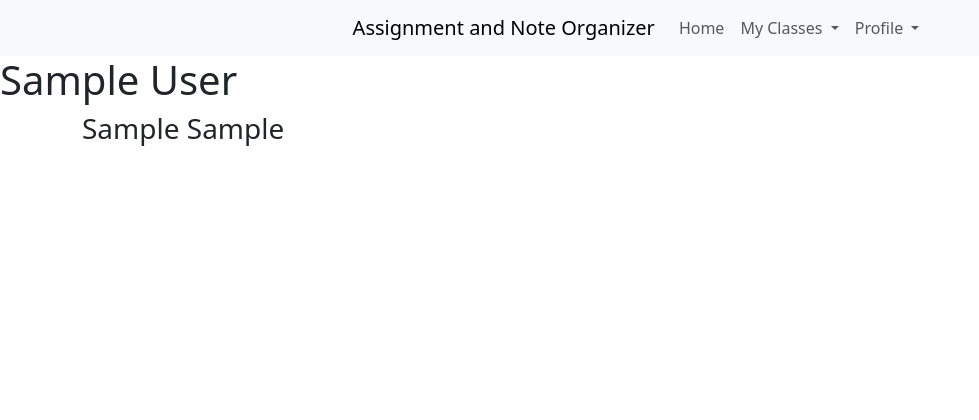
After one commit to eliasposner/HoosNotes, a Django app: page /class/1/ in a window 1280 px wide. The commit adds this page. Shown: the top 420 px of the page, without its empty margins (0-979 px from the left). Run offline with Django 3.2, Linux system fonts and the light colour scheme; a user stored in the database is signed in; tables that the repository leaves empty hold one stand-in row (values such as "Sample post"); some libraries are stand-ins or nearby versions.

Commit message:
Added Class detailpage, made list of classes point to each class detail page, made it so header makes user sign in if they haven't

```diff
--- a/scheduler/templates/base.html
+++ b/scheduler/templates/base.html
@@ -21,15 +21,13 @@
                 <li class="nav-item">
                     <a class="nav-link" href="/">Home</a>
                 </li>
+                {% if user.is_authenticated %}
                 <li class="nav-item dropdown">
                     <a class="nav-link dropdown-toggle" href="#" id="classDropdown" role="button" data-bs-toggle="dropdown" aria-haspopup="true" aria-expanded="false">
                         My Classes
                     </a>
                     <div class="dropdown-menu" aria-labelledby="classDropdown">
-                        <a class="dropdown-item" href="/listclasses">All Classes</a>
-                        <a class="dropdown-item" href="#">Class 1</a>
-                        <a class="dropdown-item" href="#">Class 2</a>
-                        <a class="dropdown-item" href="#">Class 3</a>
+                            <a class="dropdown-item" href="/listclasses">All Classes</a>
                         <a class="dropdown-item" href="/createclass"> + Add class</a>
                         <a class="dropdown-item" href="#">+ Join class</a>
                     </div>
@@ -45,6 +43,11 @@
                         <a class="dropdown-item" href="{% url 'account_logout' %}"> Log out </a>
                     </div>
                 </li>
+                {% else %}
+                <li class="nav-item">
+                    <a class="nav-link" href="{% provider_login_url 'google' %}">Login with Google</a>
+                </li>
+                {% endif %}
             </ul>
         </div>
 
--- /dev/null
+++ b/scheduler/templates/scheduler/class.html
@@ -0,0 +1,11 @@
+{% extends "base.html" %}
+
+
+{% block content %}
+<h1>{{ object.class_name }}</h1>
+
+<div class="container">
+    <h3>{{ object.instructor }} {{object.location}}</h3>
+</div>
+
+{% endblock %}
--- a/scheduler/templates/scheduler/listclass.html
+++ b/scheduler/templates/scheduler/listclass.html
@@ -4,7 +4,7 @@
 {% if list_of_classes %}
     <ul class="list-group text-center">
     {% for class in list_of_classes %}
-        <li class="list-group-item"> Class: {{class.class_name}} &nbsp;&nbsp;&nbsp; Instructor: {{class.instructor}} &nbsp;&nbsp;&nbsp; Start: {{class.start_time}} &nbsp;&nbsp;&nbsp; End: {{class.end_time}} &nbsp;&nbsp;&nbsp; Location: {{class.location}} &nbsp;&nbsp;&nbsp; Days: {{class.days_of_the_week}} </li>
+        <li class="list-group-item"><a href="{% url 'class_detail' class.id %}"> Class: {{class.class_name}}</a>&nbsp;&nbsp;&nbsp; Instructor: {{class.instructor}} &nbsp;&nbsp;&nbsp; Start: {{class.start_time}} &nbsp;&nbsp;&nbsp; End: {{class.end_time}} &nbsp;&nbsp;&nbsp; Location: {{class.location}} &nbsp;&nbsp;&nbsp; Days: {{class.days_of_the_week}} </li>
     {% endfor %}
     </ul>
 {% else %}
--- a/scheduler/urls.py
+++ b/scheduler/urls.py
@@ -15,5 +15,5 @@ urlpatterns = [
     path('createclass', views.StudentClassCreateView.as_view(), name='create_student_class'),
     path('listclasses/', views.StudentClassListView.as_view(), name = 'list_student_classes'),
     path('joinclasses/', views.StudentClassJoinView.as_view(), name = 'join_student_classes'),
-
+    path('class/<int:pk>/', views.ClassView.as_view(), name="class_detail"),
 ]
--- a/scheduler/views.py
+++ b/scheduler/views.py
@@ -68,11 +68,11 @@ class StudentClassListView(ListView):
         q1 = Profile.objects.filter(user=self.request.user)[0]
         return q1.studentclass_set.all()#Profile.objects.filter(user=self.request.user)
 
-'''
+@method_decorator(login_required(login_url='/accounts/google/login'), name='dispatch')
 class ClassView(DetailView):
     model = StudentClass
     template_name = 'scheduler/class.html'
-
+'''
 def classpage(request, class_id):
     desiredClass = get_object_or_404(StudentClass, pk=class_id)
     return HttpResponseRedirect(reverse('scheduler:class', args = (desiredClass.id,)))
```
